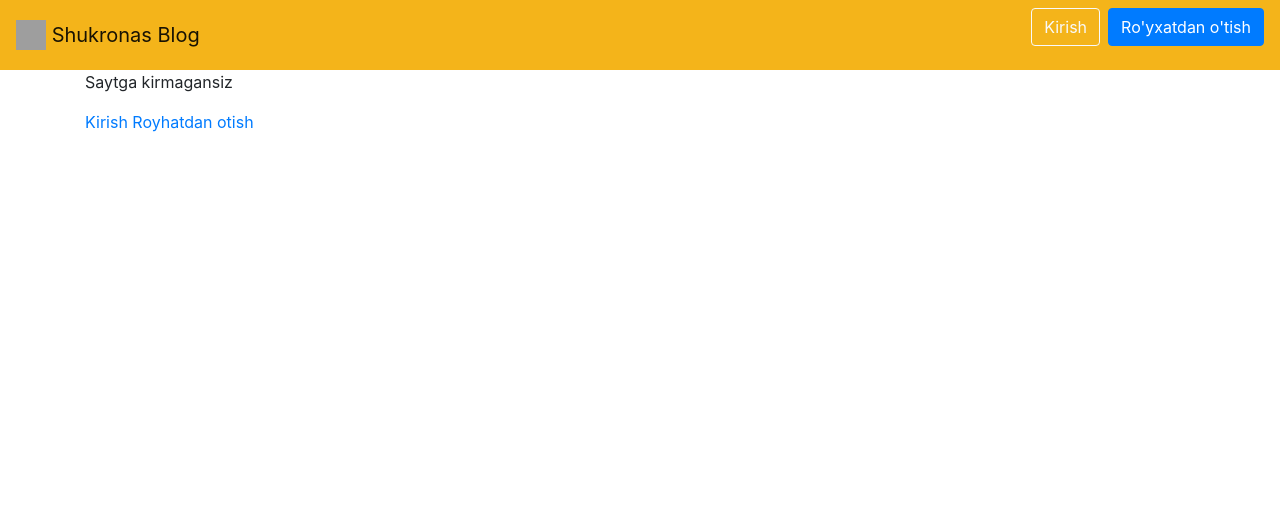
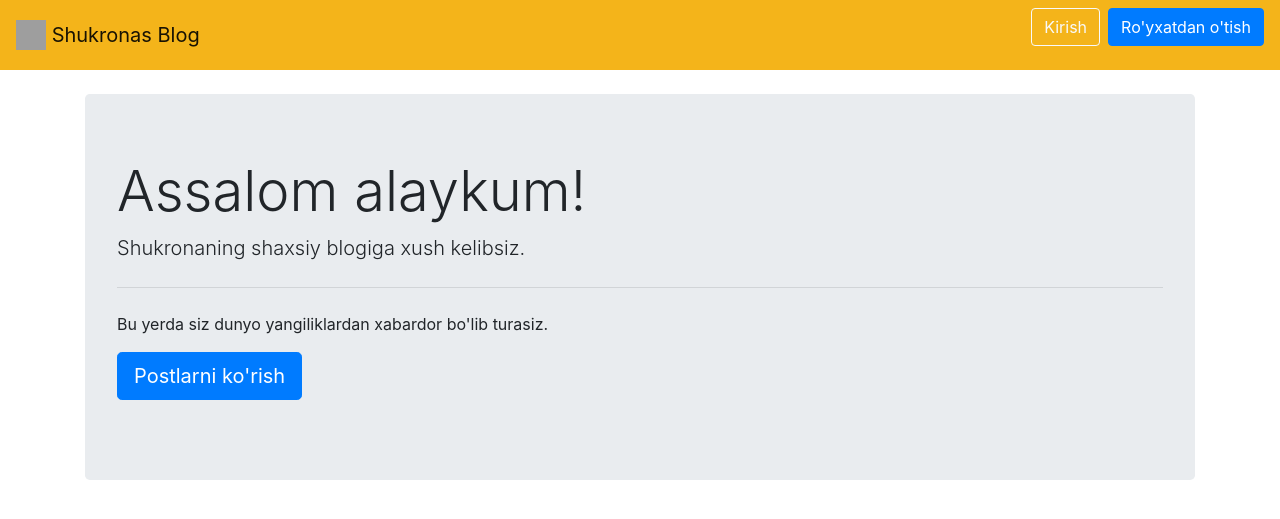
Before and after one commit to alijanovashukrona/newsW, a Django app: template newsW/templates/home.html in a window 1280 px wide. Shown: the top 519 px of the page. Run offline with Django 4.2, Linux system fonts and the light colour scheme; the template is opened without the code that fills it, so the values that code supplies are empty; some libraries are stand-ins or nearby versions; grey boxes are pictures that could not be loaded.

Commit message:
last commit

```diff
--- a/newsW/templates/base.html
+++ b/newsW/templates/base.html
@@ -37,7 +37,7 @@
                             </a>
                             <div class="dropdown-menu dropdown-menu-lg-right"
                                 aria-labelledby="navbarDropdown">
-{#                                <a class="dropdown-item" href="{% url 'article_new' %}">Yangi post</a>#}
+                                <a class="dropdown-item" href="{% url 'article_new' %}">Yangi post</a>
                                 <div class="dropdown-divider"></div>
                                 <a class="dropdown-item" href="{% url 'password_change'%}">Kalit so'zni almashtirish</a>
                                 <div class="dropdown-divider"></div>
--- a/newsW/templates/home.html
+++ b/newsW/templates/home.html
@@ -1,12 +1,17 @@
 {% extends 'base.html' %}
+{% load static %}
+
 {% block title %}Bosh sahifa{% endblock title %}
+
 {% block content %}
-    {% if user.is_authenticated %}
-        {{ user.username }}!
-        <p><a href="{% url 'logout' %}">Chiqib keetish</a></p>
-    {% else %}
-        <p>Saytga kirmagansiz</p>
-        <a href="{% url 'login' %}">Kirish</a>
-        <a href="{% url 'signup' %}">Royhatdan otish</a>
-    {% endif %}
+    <br/>
+    <div class="jumbotron">
+        <h1 class="display-4">Assalom alaykum!</h1>
+        <p class="lead">Shukronaning shaxsiy blogiga xush kelibsiz.</p>
+        <hr class="my-4">
+        <p>Bu yerda siz dunyo yangiliklardan xabardor bo'lib turasiz.</p>
+        <p class="lead">
+            <a class="btn btn-primary btn-lg" href="{% url 'article_list' %}" role="button">Postlarni ko'rish</a>
+        </p>
+    </div>
 {% endblock content %}
```
